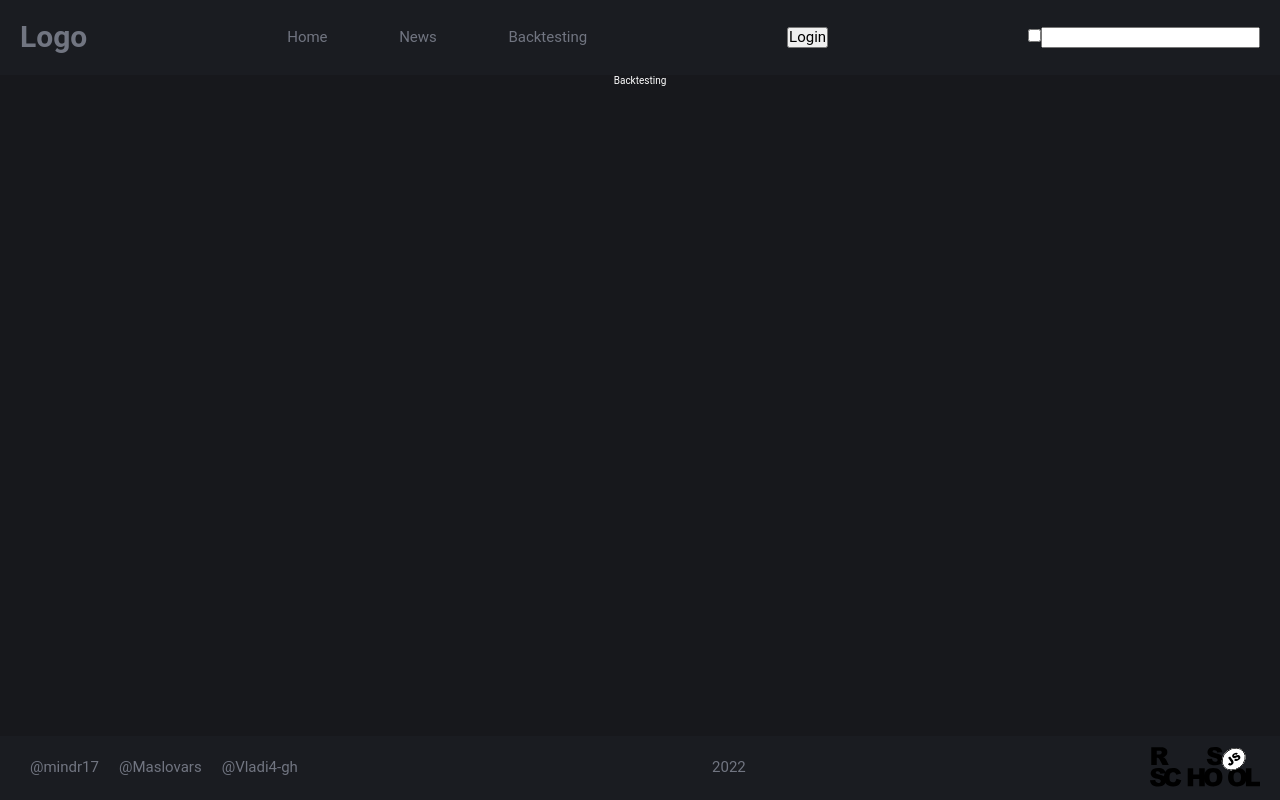
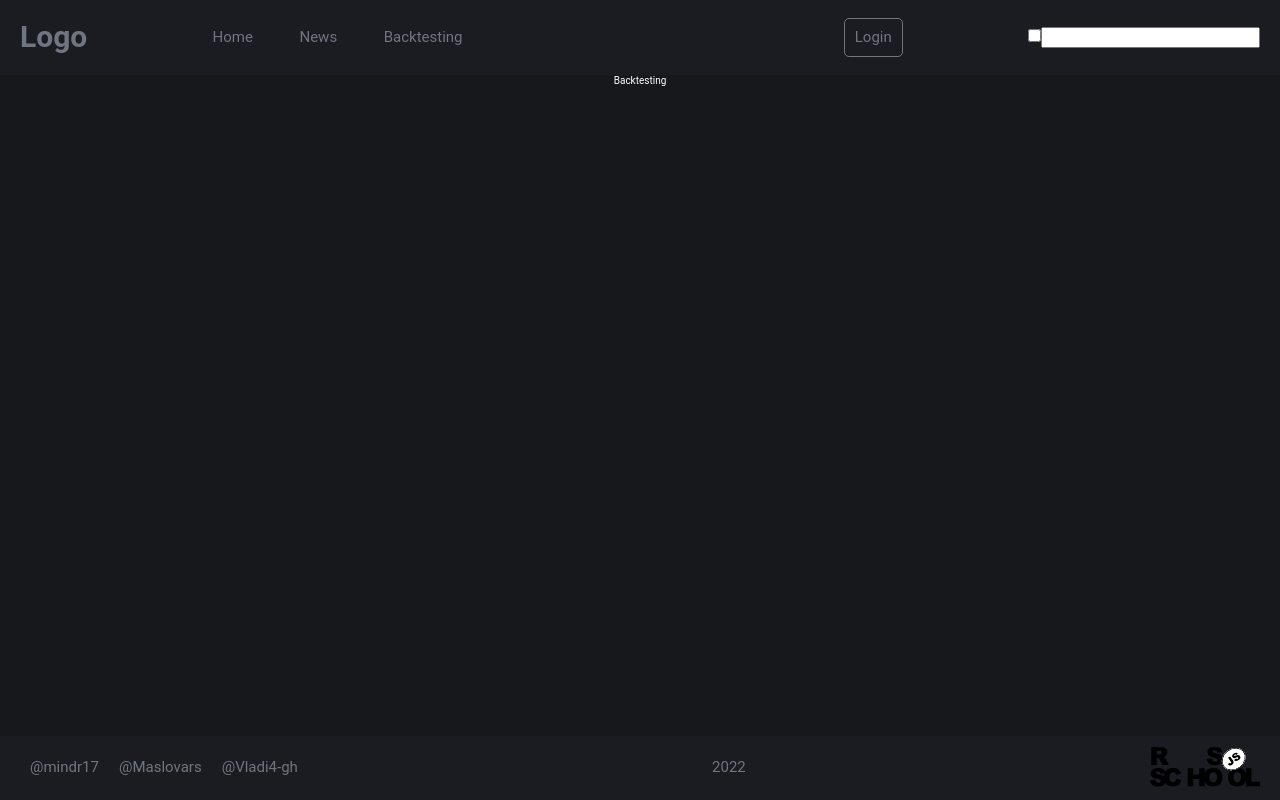
Before and after one commit to mindr17/aggregator-22-08, a Next.js app in the folder frontend/: page /backtesting in a window 1280 px wide. Built offline with nearby package versions, Linux system fonts and the light colour scheme.

Commit message:
feat: add login btn

```diff
--- a/frontend/src/components/Header/Header.module.scss
+++ b/frontend/src/components/Header/Header.module.scss
@@ -13,5 +13,21 @@
         display: flex;
         justify-content: space-between;
         align-items: center;
+
+        .login {
+            color: $color-font-primary;
+            background-color: $color-bg-primary;
+            border: 0.05rem solid $color-font-primary;
+            padding: 1rem;
+            border-radius: 0.5rem;
+            transition: $transition;
+
+            &:hover {
+                color: $color-font-secondary;
+                border-color: $color-font-secondary;
+                background-color: $color-bg-secondary;
+                cursor: pointer;
+            }
+        }
     }
 }
--- a/frontend/src/components/Header/Header.tsx
+++ b/frontend/src/components/Header/Header.tsx
@@ -7,7 +7,7 @@ const Header: React.FC = () => {
       <div className={styles.container}>
         <h1 className={styles.logo}>Logo</h1>
         <Navbar />
-        <button>Login</button>
+        <button className={styles.login}>Login</button>
         <div>
           <input type='checkbox' />
           <input type='select' />
--- a/frontend/src/components/Header/Navbar/Navbar.module.scss
+++ b/frontend/src/components/Header/Navbar/Navbar.module.scss
@@ -4,7 +4,8 @@
     display: flex;
     justify-content: space-between;
     align-items: center;
-    width: 30rem;
+    width: 25rem;
+    padding-right: 20vw;
 
     & a {
         color: $color-font-primary;
--- a/frontend/src/styles/variables.scss
+++ b/frontend/src/styles/variables.scss
@@ -17,4 +17,4 @@ $tablet: 102.4rem;
 $mobile: 76.8rem;
 
 // transition
-$transition: all 0.5s ease-in;
+$transition: all 0.3s ease-in;
```
